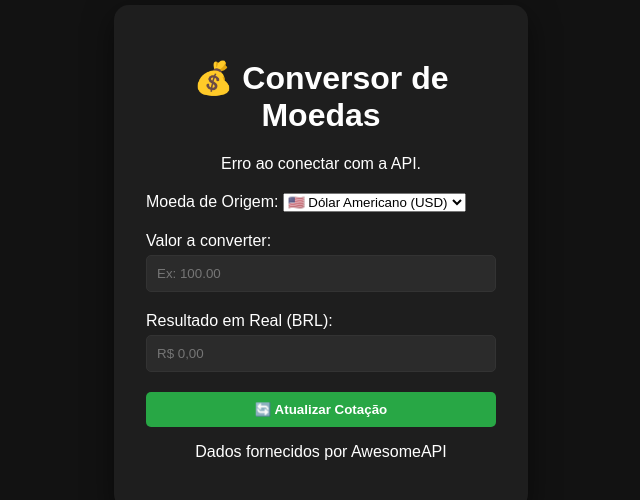
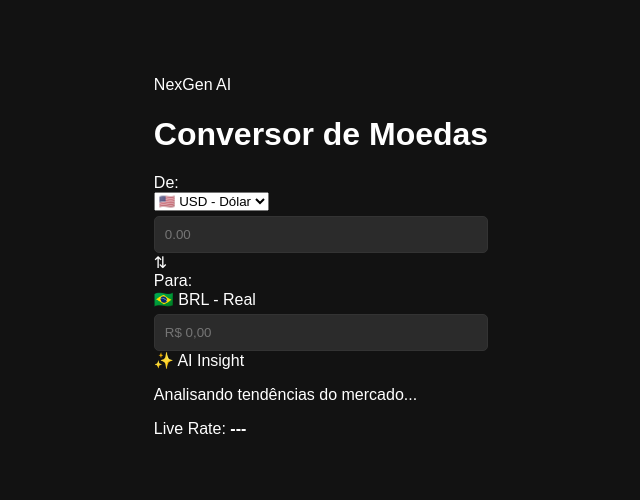
Before and after one commit to brendowjanuzzi-ui/conversor-moedas, a plain HTML site: page index.html in a window 1280 px wide. Shown: the part 143-643 px from the top of the page, without its empty margins (319-959 px from the left). Drawn offline with Linux system fonts and the light colour scheme; no server answers.

Commit message:
Update title and restructure currency converter layout

```diff
--- a/index.html
+++ b/index.html
@@ -3,38 +3,54 @@
 <head>
     <meta charset="UTF-8">
     <meta name="viewport" content="width=device-width, initial-scale=1.0">
-    <title>Conversor Multimoedas Real-Time</title>
+    <title>NexGen - Conversor Inteligente</title>
     <link rel="stylesheet" href="style.css">
+    <link href="https://fonts.googleapis.com/css2?family=Inter:wght@300;500;700&display=swap" rel="stylesheet">
 </head>
 <body>
-    <div class="container">
-        <h1>💰 Conversor de Moedas</h1>
-        <p id="cotacao-atual" class="status-api">Buscando cotações...</p>
+    <div class="background-animate"></div>
 
-        <div class="input-group">
-            <label for="moeda-select">Moeda de Origem:</label>
-            <select id="moeda-select">
-                <option value="USD">🇺🇸 Dólar Americano (USD)</option>
-                <option value="EUR">🇪🇺 Euro (EUR)</option>
-                <option value="GBP">🇬🇧 Libra Esterlina (GBP)</option>
-                <option value="BTC">₿ Bitcoin (BTC)</option>
-            </select>
-        </div>
+    <main class="glass-card">
+        <header>
+            <div class="logo">NexGen <span>AI</span></div>
+            <h1>Conversor de Moedas</h1>
+        </header>
 
-        <div class="input-group">
-            <label for="input-valor">Valor a converter:</label>
-            <input type="number" id="input-valor" placeholder="Ex: 100.00" step="0.01">
-        </div>
+        <section class="converter-box">
+            <div class="input-wrapper">
+                <label>De:</label>
+                <div class="custom-select">
+                    <select id="moeda-origem">
+                        <option value="USD">🇺🇸 USD - Dólar</option>
+                        <option value="EUR">🇪🇺 EUR - Euro</option>
+                        <option value="GBP">🇬🇧 GBP - Libra</option>
+                        <option value="BTC">₿ BTC - Bitcoin</option>
+                    </select>
+                </div>
+                <input type="number" id="valor-input" placeholder="0.00">
+            </div>
 
-        <div class="input-group">
-            <label for="brl-result">Resultado em Real (BRL):</label>
-            <input type="text" id="brl-result" readonly placeholder="R$ 0,00">
-        </div>
+            <div class="swap-icon">⇅</div>
 
-        <button id="update-btn" onclick="converter()">🔄 Atualizar Cotação</button>
+            <div class="input-wrapper disabled">
+                <label>Para:</label>
+                <div class="static-value">🇧🇷 BRL - Real</div>
+                <input type="text" id="valor-resultado" readonly placeholder="R$ 0,00">
+            </div>
+        </section>
 
-        <p class="footer-info">Dados fornecidos por AwesomeAPI</p>
-    </div>
+        <section class="ai-insight" id="ai-container">
+            <div class="ai-header">
+                <span class="ai-sparkle">✨</span> AI Insight
+            </div>
+            <p id="ai-status">Analisando tendências do mercado...</p>
+        </section>
+
+        <footer class="real-time-badge">
+            <span class="dot"></span> Live Rate: <strong id="rate-text">---</strong>
+        </footer>
+    </main>
+
     <script src="script.js"></script>
 </body>
 </html>
```
